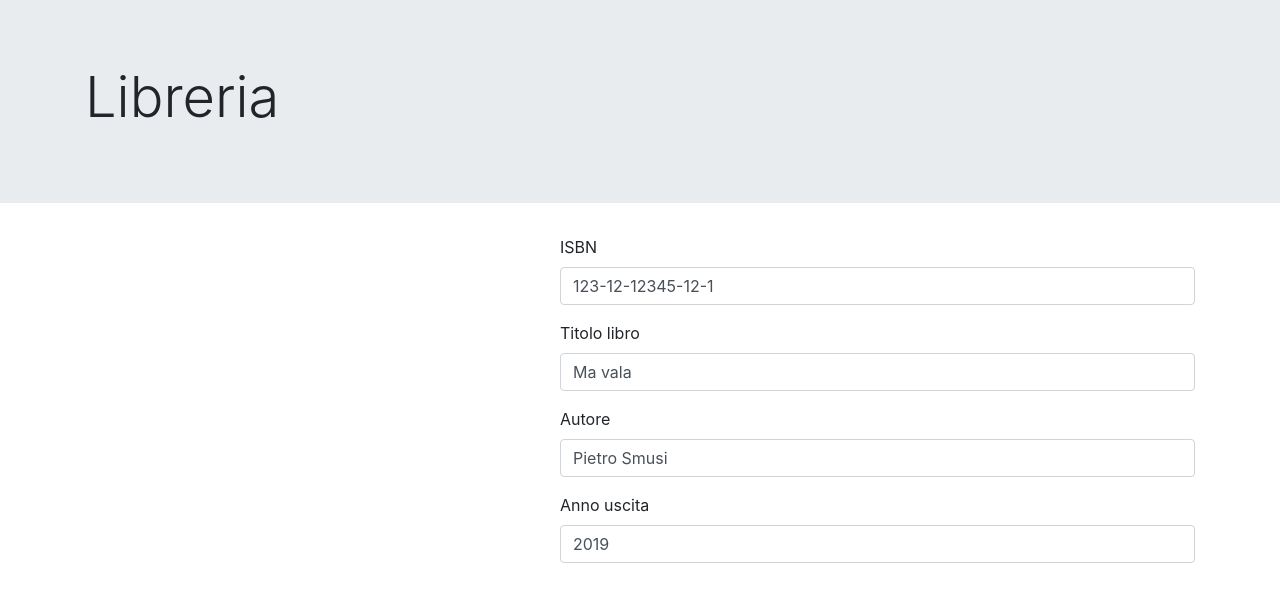
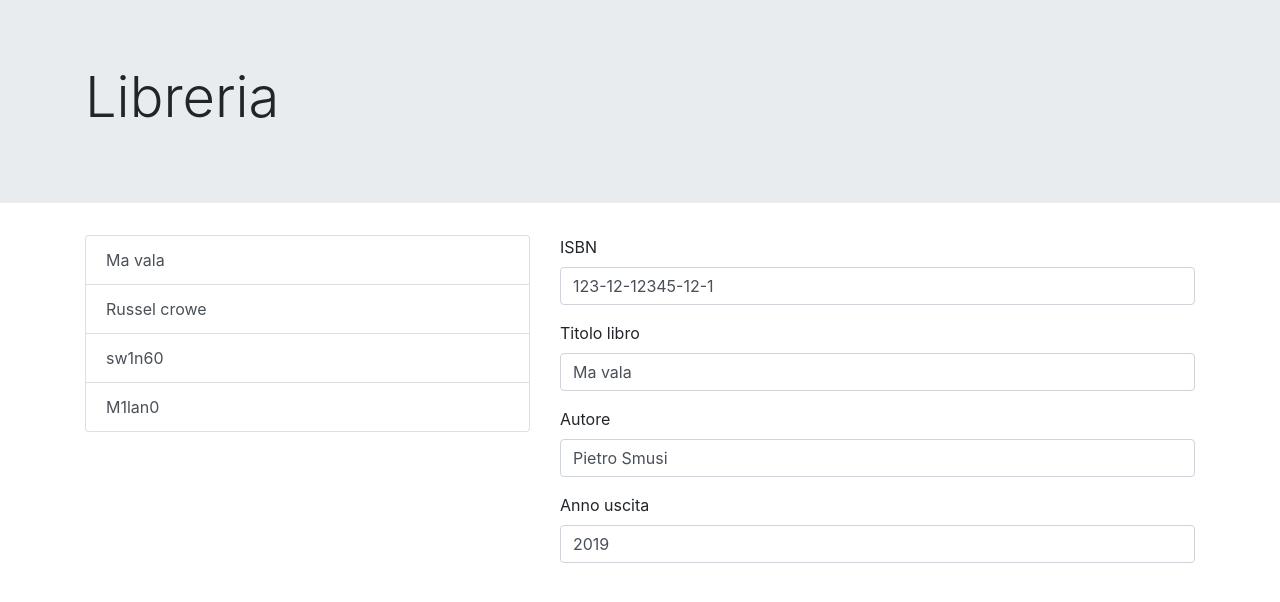
Before and after one commit to Cristiano1782/angular-cngjw9, an Angular app: page / in a window 1280 px wide. Shown: the top 602 px of the page. Built offline with nearby package versions, Linux system fonts and the light colour scheme.

Commit message:
2 files modified

```diff
--- a/src/app/libreria/libreria.component.html
+++ b/src/app/libreria/libreria.component.html
@@ -1,6 +1,9 @@
 <div class="row">
   <div class="col-sm-5">
-
+    <div class="list-group">
+  <button type="button" class="list-group-item list-group-item-action" *ngFor="let libro of libreria">
+    {{libro.titolo}}</button>
+</div>
   </div>
   <div class="col-sm-7">
     <app-libro></app-libro>
--- a/src/app/libreria/libreria.component.ts
+++ b/src/app/libreria/libreria.component.ts
@@ -17,6 +17,7 @@ export class LibreriaComponent implements OnInit {
     this.libreria.push(new Libro('123-12-12345-12-1', 'Ma vala', 'Pietro Smusi', 2019));
     this.libreria.push(new Libro('999-12-12345-12-1', 'Russel crowe', 'Salmo Lebowski', 2017));
     this.libreria.push(new Libro('000-12-12345-12-1', 'sw1n60', 'th Supreme', 2019));
+    this.libreria.push(new Libro('777-12-12345-12-1', 'M1lan0', 'th Supreme', 2020));
   }
 
 }
```
